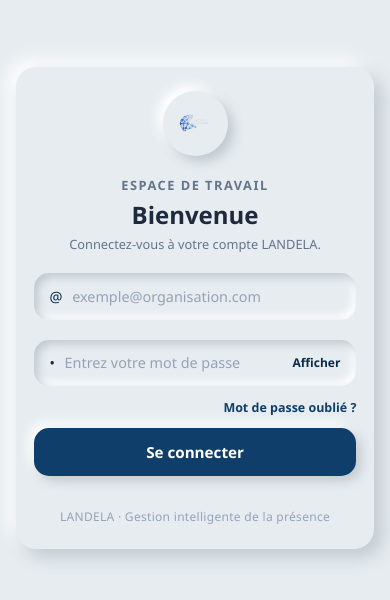
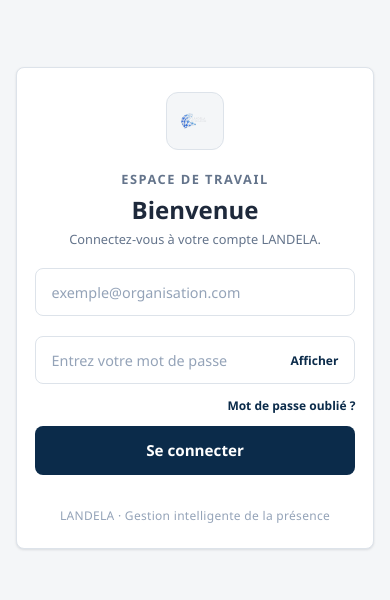
Before and after one commit to Landela26/landela-school-management, a React app in the folder frontend/: page /login in a window 390 px wide. Shown: the part 114-714 px from the top of the page. Built offline with nearby package versions, Linux system fonts and the light colour scheme; the HTML template or start-up script is replaced by a standard one.

Commit message:
F01-bugfix/login-error

```diff
--- a/frontend/src/context/AuthProvider.jsx
+++ b/frontend/src/context/AuthProvider.jsx
@@ -41,8 +41,8 @@
   const login = async (email, password) => {
     const response = await loginService(email, password)
 
-    const userData = response.data.data.user
-    const token = response.data.data.token
+    const userData = response.data.user
+    const token = response.data.token
 
     localStorage.setItem('token', token)
     localStorage.setItem('user', JSON.stringify(userData))
--- a/frontend/src/pages/Login.css
+++ b/frontend/src/pages/Login.css
@@ -1,4 +1,24 @@
-/* Login.css - design moderne et épuré */
+
+
+:root {
+  --color-navy: #0b2b4a;
+  --color-navy-dark: #082038;
+  --color-navy-light: #1a4b6d;
+  --color-accent: #a8d5ff;
+  --color-bg-panel: #f4f6f8;
+  --color-border: #dde3ea;
+  --color-border-hover: #b9c4d0;
+  --color-text-primary: #1e293b;
+  --color-text-secondary: #64748b;
+  --color-text-muted: #94a3b8;
+  --color-error: #dc2626;
+  --color-error-bg: #fef2f2;
+  --color-error-border: #fecaca;
+  --shadow-card: 0 1px 3px rgba(15, 23, 42, 0.08), 0 1px 2px rgba(15, 23, 42, 0.04);
+  --shadow-card-hover: 0 4px 12px rgba(15, 23, 42, 0.08);
+  --radius-card: 12px;
+  --radius-input: 8px;
+}
 
 * {
   margin: 0;
@@ -9,17 +29,21 @@
 .login-page {
   display: flex;
   min-height: 100vh;
-  font-family: 'Segoe UI', system-ui, -apple-system, sans-serif;
-  background-color: #f8fafc;
+  font-family:
+    "Segoe UI",
+    system-ui,
+    -apple-system,
+    sans-serif;
+  background-color: #ffffff;
 }
 
-/* Partie gauche - branding */
+
 .login-brand {
   flex: 1;
   display: flex;
   align-items: center;
   justify-content: center;
-  background: linear-gradient(145deg, #0b2b4a 0%, #1a4b6d 100%);
+  background: linear-gradient(145deg, var(--color-navy) 0%, var(--color-navy-light) 100%);
   color: white;
   padding: 3rem;
   position: relative;
@@ -27,13 +51,17 @@
 }
 
 .login-brand::after {
-  content: '';
+  content: "";
   position: absolute;
   top: -30%;
   right: -10%;
   width: 60%;
   height: 80%;
-  background: radial-gradient(circle, rgba(255,255,255,0.05) 0%, transparent 70%);
+  background: radial-gradient(
+    circle,
+    rgba(255, 255, 255, 0.05) 0%,
+    transparent 70%
+  );
   border-radius: 50%;
 }
 
@@ -66,22 +94,35 @@
 
 .brand-content h1 span {
   font-weight: 600;
-  color: #a8d5ff;
+  color: var(--color-accent);
 }
 
 .brand-description {
   font-size: 1rem;
-  color: rgba(255,255,255,0.8);
+  color: rgba(255, 255, 255, 0.8);
   line-height: 1.6;
   margin: 1rem 0 2rem;
 }
+
 .brand-features-carousel {
   height: 130px;
   overflow: hidden;
   position: relative;
   margin-top: 1.5rem;
-  mask-image: linear-gradient(to bottom, transparent 0%, black 15%, black 85%, transparent 100%);
-  -webkit-mask-image: linear-gradient(to bottom, transparent 0%, black 15%, black 85%, transparent 100%);
+  mask-image: linear-gradient(
+    to bottom,
+    transparent 0%,
+    black 15%,
+    black 85%,
+    transparent 100%
+  );
+  -webkit-mask-image: linear-gradient(
+    to bottom,
+    transparent 0%,
+    black 15%,
+    black 85%,
+    transparent 100%
+  );
 }
 
 .carousel-track {
@@ -114,7 +155,7 @@
   border-radius: 50%;
   font-weight: 700;
   font-size: 0.8rem;
-  color: #a8d5ff;
+  color: var(--color-accent);
 }
 
 @keyframes scrollVertical {
@@ -126,33 +167,33 @@
   }
 }
 
-/* Partie droite - formulaire */
-/* Partie droite - panneau avec fond gris très doux */
+
 .login-panel {
   flex: 1;
   display: flex;
   align-items: center;
   justify-content: center;
   padding: 2rem;
-  background: #e6ecf0; /* Fond neutre pour faire ressortir la carte Neumorphique */
+  background: var(--color-bg-panel);
 }
 
-/* Carte Neumorphique Blanche / Gris Perle */
-.neumorphic-card, .login-card {
+.neumorphic-card,
+.login-card {
   width: 100%;
   max-width: 400px;
-  background-color: #e6ecf0;
-  border-radius: 30px;
+  background-color: #ffffff;
+  border: 1px solid var(--color-border);
+  border-radius: var(--radius-card);
   padding: 2.5rem 2rem 2rem;
-  box-shadow: 12px 12px 24px #c2c9cf,
-              -12px -12px 24px #ffffff;
+  box-shadow: var(--shadow-card);
   display: flex;
   flex-direction: column;
   align-items: center;
   text-align: center;
+  transition: box-shadow 0.2s ease;
 }
 
-/* Petit logo mobile */
+
 .mobile-logo {
   height: 32px;
   width: auto;
@@ -160,19 +201,18 @@
   margin-bottom: 1rem;
 }
 
-/* Cercle Logo Neumorphique bombé */
+
 .neumorphic-logo-container {
-  width: 85px;
-  height: 85px;
-  border-radius: 50%;
-  background-color: #e6ecf0;
+  width: 72px;
+  height: 72px;
+  border-radius: 12px;
+  background-color: var(--color-bg-panel);
+  border: 1px solid var(--color-border);
   display: flex;
   align-items: center;
   justify-content: center;
   margin-bottom: 1.25rem;
-  box-shadow: 6px 6px 12px #c2c9cf,
-              -6px -6px 12px #ffffff;
-  padding: 12px;
+  padding: 10px;
 }
 
 .neumorphic-logo {
@@ -189,7 +229,7 @@
   font-size: 0.7rem;
   text-transform: uppercase;
   letter-spacing: 1.5px;
-  color: #0b2b4a;
+  color: var(--color-navy);
   font-weight: 700;
   margin-bottom: 0.3rem;
 }
@@ -197,29 +237,13 @@
 .login-header h2 {
   font-size: 1.8rem;
   font-weight: 700;
-  color: #1e293b;
+  color: var(--color-text-primary);
   margin-bottom: 0.25rem;
 }
 
 .login-header p {
-  color: #64748b;
+  color: var(--color-text-secondary);
   font-size: 0.85rem;
-}
-
-/* Erreur générale neumorphique */
-.general-error {
-  width: 100%;
-  display: flex;
-  align-items: center;
-  gap: 0.75rem;
-  background: #e6ecf0;
-  padding: 0.8rem 1rem;
-  border-radius: 16px;
-  margin-bottom: 1.5rem;
-  color: #dc2626;
-  font-size: 0.85rem;
-  box-shadow: inset 3px 3px 6px #c2c9cf,
-              inset -3px -3px 6px #ffffff;
 }
 
 .neumorphic-form {
@@ -231,42 +255,48 @@
   text-align: left;
 }
 
-/* Champs de texte enfoncés (Inset) */
 .input-wrapper {
   position: relative;
   display: flex;
   align-items: center;
-  background-color: #e6ecf0;
-  border-radius: 18px;
+  background-color: #ffffff;
+  border: 1px solid var(--color-border);
+  border-radius: var(--radius-input);
   padding: 0 1rem;
-  box-shadow: inset 4px 4px 8px #c2c9cf,
-              inset -4px -4px 8px #ffffff;
+  transition: border-color 0.15s ease, box-shadow 0.15s ease;
+}
+
+.input-wrapper:focus-within {
+  border-color: var(--color-navy-light);
+  box-shadow: 0 0 0 3px rgba(26, 75, 109, 0.12);
 }
 
 .input-icon {
-  color: #0b2b4a;
+  color: var(--color-navy);
   margin-right: 0.6rem;
   font-size: 0.9rem;
 }
 
-.neumorphic-input, .form-group input {
+.neumorphic-input,
+.form-group input {
   width: 100%;
   padding: 0.85rem 0;
   border: none !important;
   background: transparent !important;
   outline: none;
   font-size: 0.9rem;
-  color: #1e293b;
+  color: var(--color-text-primary);
 }
 
-.neumorphic-input::placeholder, .form-group input::placeholder {
-  color: #94a3b8;
+.neumorphic-input::placeholder,
+.form-group input::placeholder {
+  color: var(--color-text-muted);
 }
 
 .password-toggle {
   background: none;
   border: none;
-  color: #0b2b4a;
+  color: var(--color-navy);
   font-size: 0.75rem;
   font-weight: 600;
   cursor: pointer;
@@ -276,26 +306,23 @@
 .field-error {
   display: block;
   font-size: 0.75rem;
-  color: #dc2626;
+  color: var(--color-error);
   margin-top: 0.4rem;
-  padding-left: 0.8rem;
+  padding-left: 0.2rem;
 }
 
-/* Bouton bleu foncé bombé */
 .login-button {
   width: 100%;
   padding: 0.9rem;
   margin-top: 0.75rem;
   border: none;
-  border-radius: 18px;
-  background-color:  #103e6a;
+  border-radius: var(--radius-input);
+  background-color: var(--color-navy);
   color: #ffffff;
   font-size: 0.95rem;
   font-weight: 600;
   cursor: pointer;
-  box-shadow: 5px 5px 12px #c2c9cf,
-              -5px -5px 12px #ffffff;
-  transition: all 0.2s ease;
+  transition: background-color 0.15s ease;
   display: flex;
   align-items: center;
   justify-content: center;
@@ -303,130 +330,42 @@
 }
 
 .login-button:hover:not(:disabled) {
-  background-color: #133c64;
-  transform: translateY(-1px);
+  background-color: var(--color-navy-dark);
 }
 
 .login-button:active:not(:disabled) {
-  transform: translateY(0);
-  box-shadow: inset 3px 3px 6px #06182a,
-              inset -3px -3px 6px #103e6a;
+  background-color: var(--color-navy-dark);
+}
+
+.login-button:disabled {
+  opacity: 0.6;
+  cursor: not-allowed;
 }
 
 .spinner {
   display: inline-block;
   width: 18px;
   height: 18px;
-  border: 2px solid rgba(255,255,255,0.3);
+  border: 2px solid rgba(255, 255, 255, 0.3);
   border-top-color: white;
   border-radius: 50%;
   animation: spin 0.7s linear infinite;
 }
 
 @keyframes spin {
-  to { transform: rotate(360deg); }
+  to {
+    transform: rotate(360deg);
+  }
 }
 
 .login-footer {
   text-align: center;
   margin-top: 2rem;
   font-size: 0.75rem;
-  color: #94a3b8;
+  color: var(--color-text-muted);
   letter-spacing: 0.3px;
 }
 
-/* Responsive */
-/* ================================
-   RESPONSIVE MOBILE
-================================ */
-
-@media (max-width: 820px) {
-
-  .login-page {
-    min-height: 100vh;
-    display: flex;
-    flex-direction: row;
-  }
-
-  /* Le panneau bleu disparaît complètement */
-  .login-brand {
-    display: none;
-  }
-
-  /* Le formulaire prend tout l'écran */
-  .login-panel {
-    width: 100%;
-    min-height: 100vh;
-
-    padding: 1.25rem;
-  }
-
-  .neumorphic-card {
-    width: 100%;
-    max-width: 420px;
-
-    padding: 2rem 1.5rem;
-
-    border-radius: 24px;
-
-    box-shadow:
-      8px 8px 18px #c2c9cf,
-      -8px -8px 18px #ffffff;
-  }
-
-  .neumorphic-logo-container {
-    width: 72px;
-    height: 72px;
-  }
-
-  .login-header h2 {
-    font-size: 1.6rem;
-  }
-}
-
-@media (max-width: 480px) {
-
-  .login-panel {
-    padding: 1rem;
-  }
-
-  .neumorphic-card {
-    padding: 1.5rem 1.1rem;
-    border-radius: 20px;
-  }
-
-  .neumorphic-logo-container {
-    width: 65px;
-    height: 65px;
-  }
-
-  .login-header {
-    margin-bottom: 1.25rem;
-  }
-
-  .login-header h2 {
-    font-size: 1.5rem;
-  }
-
-  .login-header p {
-    font-size: 0.8rem;
-  }
-
-  .input-wrapper {
-    border-radius: 15px;
-  }
-
-  .login-button {
-    border-radius: 15px;
-  }
-
-  .forgot-password {
-    font-size: 0.75rem;
-  }
-}
-/* ================================
-   MESSAGE D'ERREUR GLOBAL
-================================ */
 
 .general-error {
   width: 100%;
@@ -439,20 +378,17 @@
 
   padding: 0.8rem 1rem;
 
-  border-radius: 14px;
+  border-radius: var(--radius-input);
 
-  background: #e6ecf0;
+  background: var(--color-error-bg);
+  border: 1px solid var(--color-error-border);
 
-  color: #b91c1c;
+  color: #991b1b;
 
   font-size: 0.82rem;
   font-weight: 500;
 
   text-align: left;
-
-  box-shadow:
-    inset 3px 3px 6px #c2c9cf,
-    inset -3px -3px 6px #ffffff;
 }
 
 .error-icon {
@@ -467,7 +403,7 @@
 
   border-radius: 50%;
 
-  background: #dc2626;
+  background: var(--color-error);
   color: white;
 
   font-size: 0.75rem;
@@ -485,7 +421,7 @@
 }
 
 .forgot-password {
-  color: #103e6a;
+  color: var(--color-navy);
 
   font-size: 0.78rem;
   font-weight: 600;
@@ -496,21 +432,82 @@
 }
 
 .forgot-password:hover {
-  color: #1a5b91;
+  color: var(--color-navy-light);
   text-decoration: underline;
 }
 
 .neumorphic-input:-webkit-autofill,
 .neumorphic-input:-webkit-autofill:hover,
 .neumorphic-input:-webkit-autofill:focus {
-  -webkit-text-fill-color: #1e293b;
+  -webkit-text-fill-color: var(--color-text-primary);
+  -webkit-box-shadow: 0 0 0 1000px #ffffff inset;
+  box-shadow: 0 0 0 1000px #ffffff inset;
+  transition: background-color 5000s ease-in-out 0s;
+}
 
-  -webkit-box-shadow:
-    0 0 0 1000px #e6ecf0 inset;
 
-  box-shadow:
-    0 0 0 1000px #e6ecf0 inset;
+@media (max-width: 820px) {
+  .login-page {
+    min-height: 100vh;
+    display: flex;
+    flex-direction: row;
+  }
 
-  transition:
-    background-color 5000s ease-in-out 0s;
+  .login-brand {
+    display: none;
+  }
+
+  .login-panel {
+    width: 100%;
+    min-height: 100vh;
+    padding: 1.25rem;
+  }
+
+  .neumorphic-card {
+    width: 100%;
+    max-width: 420px;
+    padding: 2rem 1.5rem;
+    border-radius: 10px;
+  }
+
+  .neumorphic-logo-container {
+    width: 64px;
+    height: 64px;
+  }
+
+  .login-header h2 {
+    font-size: 1.6rem;
+  }
 }
+
+@media (max-width: 480px) {
+  .login-panel {
+    padding: 1rem;
+  }
+
+  .neumorphic-card {
+    padding: 1.5rem 1.1rem;
+    border-radius: 8px;
+  }
+
+  .neumorphic-logo-container {
+    width: 58px;
+    height: 58px;
+  }
+
+  .login-header {
+    margin-bottom: 1.25rem;
+  }
+
+  .login-header h2 {
+    font-size: 1.5rem;
+  }
+
+  .login-header p {
+    font-size: 0.8rem;
+  }
+
+  .forgot-password {
+    font-size: 0.75rem;
+  }
+}
--- a/frontend/src/pages/Login.jsx
+++ b/frontend/src/pages/Login.jsx
@@ -13,7 +13,6 @@
     password: '',
   })
 
-  // Une seule source pour les erreurs du formulaire
   const [errors, setErrors] = useState({
     general: '',
   })
@@ -33,7 +32,6 @@
       [name]: value,
     }))
 
-    // On efface le message dès que l'utilisateur recommence à saisir
     if (errors.general) {
       setErrors({ general: '' })
     }
@@ -43,7 +41,7 @@
     const email = formData.email.trim()
     const password = formData.password
 
-    // Un seul message pour toutes les erreurs de saisie
+
     if (!email || !password.trim()) {
       setErrors({
         general: 'Identifiant ou mot de passe incorrect.',
@@ -52,7 +50,7 @@
       return false
     }
 
-    // Limite standard raisonnable pour une adresse email
+
     if (email.length > 254) {
       setErrors({
         general: 'Identifiant ou mot de passe incorrect.',
@@ -61,7 +59,7 @@
       return false
     }
 
-    // Empêche les espaces dans une adresse email
+
     if (/\s/.test(email)) {
       setErrors({
         general: 'Identifiant ou mot de passe incorrect.',
@@ -70,7 +68,6 @@
       return false
     }
 
-    // Validation basique du format email
     const emailRegex = /^[^\s@]+@[^\s@]+\.[^\s@]{2,}$/
 
     if (!emailRegex.test(email)) {
@@ -96,7 +93,7 @@
     setIsSubmitting(true)
 
     try {
-      // On utilise l'email nettoyé
+
       const email = formData.email.trim()
 
       await login(email, formData.password)
@@ -105,10 +102,7 @@
     } catch (error) {
       const status = error?.response?.status
 
-      /*
-       * Sécurité :
-       * On ne révèle jamais si l'email existe ou non.
-       */
+
       if (status === 401 || status === 422) {
         setErrors({
           general: 'Identifiant ou mot de passe incorrect.',
@@ -159,7 +153,6 @@
                 'Rapports & statistiques automatisés',
                 "Gestion d'établissement",
 
-                // Duplication pour la boucle
                 'Suivi des présences en temps réel',
                 'Données centralisées & sécurisées',
                 'Fonctionnement adapté aux organisations',
@@ -225,13 +218,6 @@
 
               <div className="input-wrapper">
 
-                <span
-                  className="input-icon"
-                  aria-hidden="true"
-                >
-                  @
-                </span>
-
                 <input
                   id="email"
                   name="email"
@@ -254,13 +240,6 @@
             <div className="form-group">
 
               <div className="input-wrapper">
-
-                <span
-                  className="input-icon"
-                  aria-hidden="true"
-                >
-                  •
-                </span>
 
                 <input
                   id="password"
@@ -312,7 +291,7 @@
                 role="alert"
                 aria-live="polite"
               >
-                <span className="error-icon">
+                <span className="error-icon" aria-hidden="true">
                   !
                 </span>
 
```
